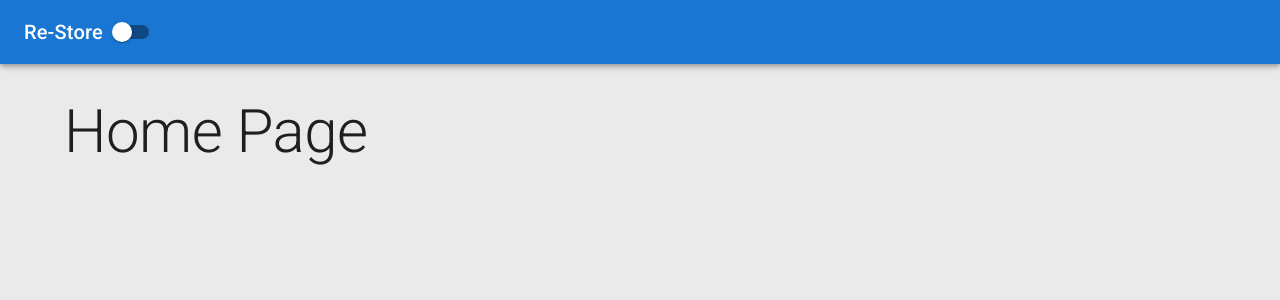
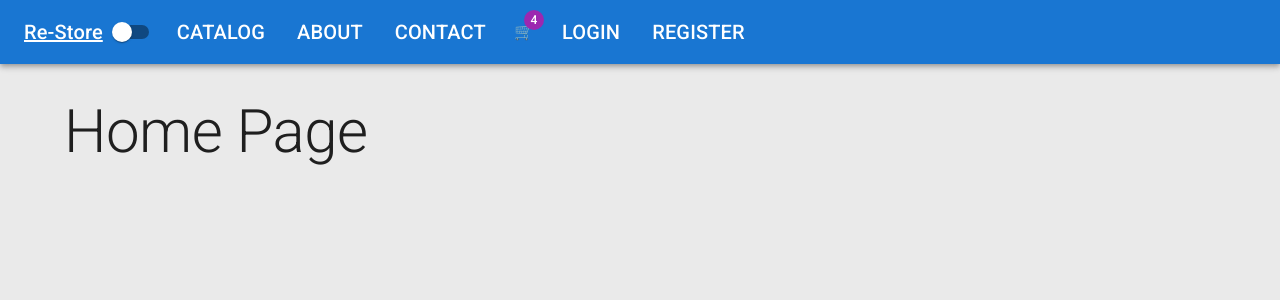
Before and after one commit to NguyenDu2309/E-Commerce-FE, a React (Create React App) app: page / in a window 1280 px wide. Shown: the top 300 px of the page. Built offline with nearby package versions, Linux system fonts and the light colour scheme; no server answers.

Commit message:
add header

```diff
--- a/src/app/layout/Header.tsx
+++ b/src/app/layout/Header.tsx
@@ -1,21 +1,54 @@
-import { Switch } from "@mui/material";
+import { Badge, IconButton, List, ListItem, Switch } from "@mui/material";
 import AppBar from "@mui/material/AppBar";
 import Toolbar from "@mui/material/Toolbar";
 import Typography from "@mui/material/Typography";
+import { NavLink } from "react-router-dom";
 
 interface Props{
   darkMode: boolean;
   handleThemeChange: () => void;
 }
 
+const midLinks = [
+  { title: 'catalog', path: '/catalog' },
+  { title: 'about', path: '/about' },
+  { title: 'contact', path: '/contact' }
+]
+
+const rightLinks = [
+  { title: 'login', path: '/login' },
+  { title: 'register', path: '/register' }
+]
+
 export default function Header({darkMode, handleThemeChange}: Props) {
   return (
     <AppBar position="static" sx={{mb: 4}}>
         <Toolbar>
-            <Typography variant="h6">
+            <Typography variant="h6" component={NavLink} to='/' sx={{color: 'inherit'}}>
                 Re-Store
             </Typography>
         <Switch checked={darkMode} onChange={handleThemeChange}/>
+        <List sx={{display: "flex"}}>
+          {midLinks.map(({title, path}) => (
+            <ListItem component={NavLink} to={path} key={path}
+              sx={{color: 'inherit', typography: 'h6', '&.active': {color: 'text.secondary'}}}>
+              {title.toUpperCase()}
+            </ListItem>
+          ))}
+        </List>
+        <IconButton size="large" color="inherit">
+          <Badge badgeContent={4} color="secondary">
+            <Typography>🛒</Typography>
+          </Badge>
+        </IconButton>
+        <List sx={{display: "flex"}}>
+          {rightLinks.map(({title, path}) => (
+            <ListItem component={NavLink} to={path} key={path}
+              sx={{color: 'inherit', typography: 'h6', '&.active': {color: 'text.secondary'}}}>
+              {title.toUpperCase()}
+            </ListItem>
+          ))}
+        </List>
         </Toolbar>
     </AppBar>
   );
```
